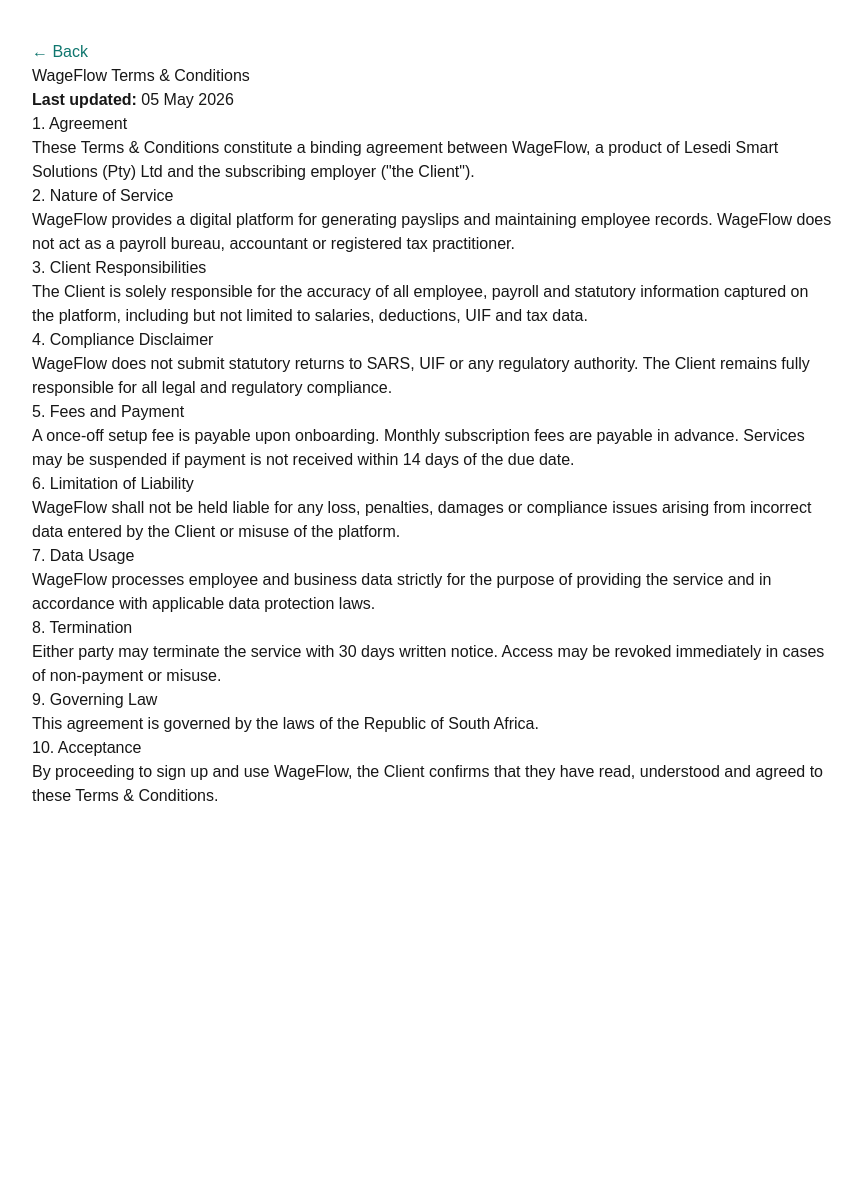
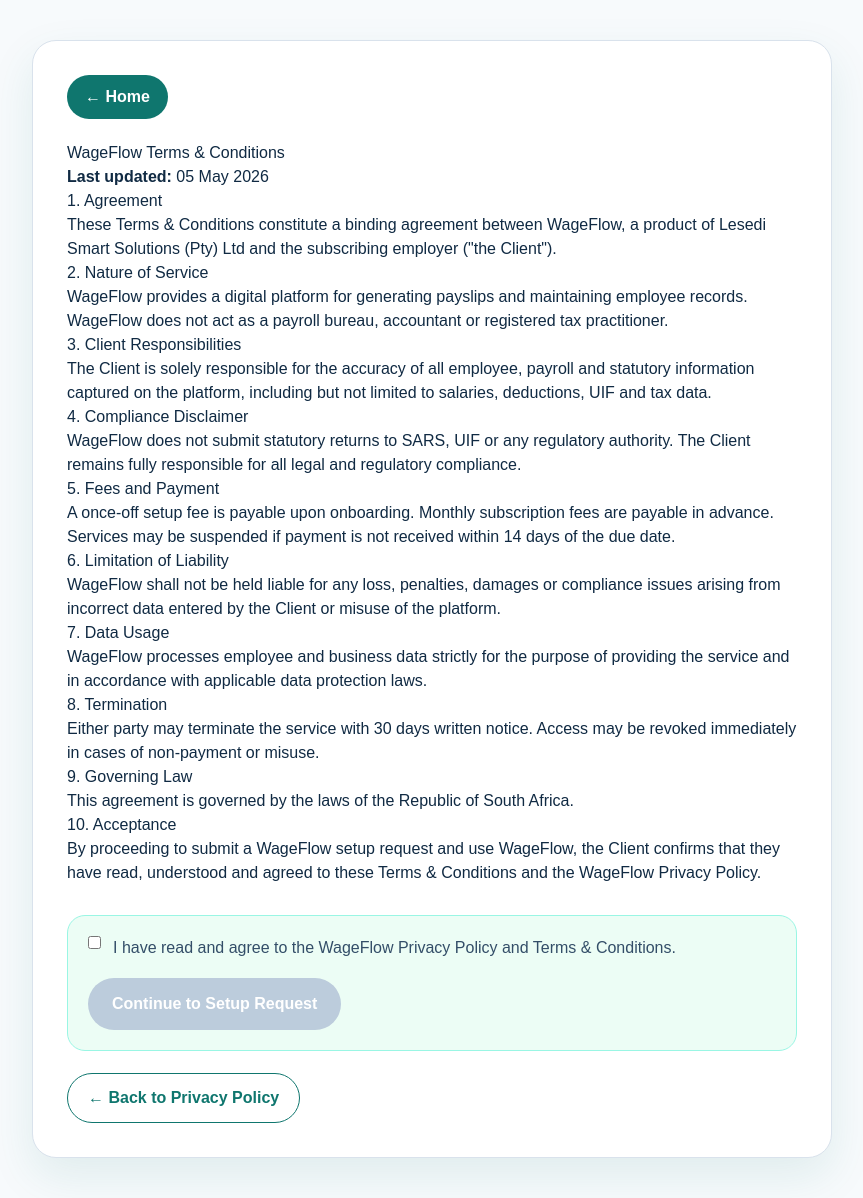
Before and after one commit to KaonPM/wageflow, a Next.js app: page /terms in a window 1280 px wide. Shown: the whole page, without its empty margins (208-1071 px from the left). Before the commit the page ends 848 px from the top, so only its background shows below. Built offline with nearby package versions, Linux system fonts and the light colour scheme.

Commit message:
WageFlow: updated Terms page with acceptance checkbox and smooth setup request flow

```diff
--- a/app/privacy/page.tsx
+++ b/app/privacy/page.tsx
@@ -4,7 +4,7 @@ export default function PrivacyPage() {
   return (
     <main style={page}>
       <div style={card}>
-        <Link href="/" style={back}>← Back</Link>
+        <Link href="/" style={homeButton}>← Home</Link>
 
         <h1>WageFlow Privacy Policy</h1>
         <p><strong>Last updated:</strong> 05 May 2026</p>
@@ -60,14 +60,78 @@ export default function PrivacyPage() {
         </p>
 
         <h3>9. Information Regulator</h3>
-<p>
-  Information Regulator Registration Number: 2026-010141
-</p>
-  </div>
-  </main>
+        <p>
+          Information Regulator Registration Number: 2026-010141
+        </p>
+
+        <div style={actionRow}>
+          <Link href="/get-started" style={secondaryButton}>
+            ← Back to Get Started
+          </Link>
+
+          <Link href="/terms" style={continueButton}>
+            Continue to Terms & Conditions
+          </Link>
+        </div>
+      </div>
+    </main>
   );
 }
 
-const page = { padding: 40 };
-const card = { maxWidth: 800, margin: "0 auto" };
-const back = { textDecoration: "none", color: "#0f766e" };
+const page = {
+  padding: 40,
+  background: "#f7fafc",
+  minHeight: "100vh",
+  fontFamily: "Arial, sans-serif",
+  color: "#102a43",
+};
+
+const card = {
+  maxWidth: 800,
+  margin: "0 auto",
+  background: "#ffffff",
+  padding: 34,
+  borderRadius: 24,
+  border: "1px solid #d9e2ec",
+  boxShadow: "0 18px 45px rgba(15, 118, 110, 0.10)",
+};
+
+const homeButton = {
+  display: "inline-block",
+  background: "#0f766e",
+  color: "#ffffff",
+  padding: "10px 18px",
+  borderRadius: 999,
+  textDecoration: "none",
+  fontWeight: 800,
+  marginBottom: 22,
+};
+
+const actionRow = {
+  display: "flex",
+  justifyContent: "space-between",
+  gap: 14,
+  flexWrap: "wrap" as const,
+  marginTop: 30,
+};
+
+const secondaryButton = {
+  display: "inline-block",
+  background: "#ffffff",
+  color: "#0f766e",
+  padding: "12px 20px",
+  borderRadius: 999,
+  border: "1px solid #0f766e",
+  textDecoration: "none",
+  fontWeight: 800,
+};
+
+const continueButton = {
+  display: "inline-block",
+  background: "#0f766e",
+  color: "#ffffff",
+  padding: "12px 20px",
+  borderRadius: 999,
+  textDecoration: "none",
+  fontWeight: 800,
+};
--- a/app/terms/page.tsx
+++ b/app/terms/page.tsx
@@ -1,10 +1,24 @@
+"use client";
+
+import { useState } from "react";
 import Link from "next/link";
 
 export default function TermsPage() {
+  const [accepted, setAccepted] = useState(false);
+
+  function handleContinue() {
+    if (!accepted) return;
+
+    localStorage.setItem("wageflow_terms_accepted", "true");
+    localStorage.setItem("wageflow_terms_accepted_at", new Date().toISOString());
+
+    window.location.href = "/signup";
+  }
+
   return (
     <main style={page}>
       <div style={card}>
-        <Link href="/" style={back}>← Back</Link>
+        <Link href="/" style={homeButton}>← Home</Link>
 
         <h1>WageFlow Terms & Conditions</h1>
         <p><strong>Last updated:</strong> 05 May 2026</p>
@@ -71,14 +85,118 @@ export default function TermsPage() {
 
         <h3>10. Acceptance</h3>
         <p>
-          By proceeding to sign up and use WageFlow, the Client confirms that
-          they have read, understood and agreed to these Terms & Conditions.
+          By proceeding to submit a WageFlow setup request and use WageFlow, the
+          Client confirms that they have read, understood and agreed to these
+          Terms & Conditions and the WageFlow Privacy Policy.
         </p>
+
+        <div style={acceptBox}>
+          <label style={checkWrap}>
+            <input
+              type="checkbox"
+              checked={accepted}
+              onChange={() => setAccepted(!accepted)}
+            />
+            <span>
+              I have read and agree to the WageFlow Privacy Policy and Terms & Conditions.
+            </span>
+          </label>
+
+          <button
+            type="button"
+            onClick={handleContinue}
+            disabled={!accepted}
+            style={accepted ? continueButton : disabledButton}
+          >
+            Continue to Setup Request
+          </button>
+        </div>
+
+        <div style={actionRow}>
+          <Link href="/privacy" style={secondaryButton}>
+            ← Back to Privacy Policy
+          </Link>
+        </div>
       </div>
     </main>
   );
 }
 
-const page = { padding: 40 };
-const card = { maxWidth: 800, margin: "0 auto" };
-const back = { textDecoration: "none", color: "#0f766e" };
+const page = {
+  padding: 40,
+  background: "#f7fafc",
+  minHeight: "100vh",
+  fontFamily: "Arial, sans-serif",
+  color: "#102a43",
+};
+
+const card = {
+  maxWidth: 800,
+  margin: "0 auto",
+  background: "#ffffff",
+  padding: 34,
+  borderRadius: 24,
+  border: "1px solid #d9e2ec",
+  boxShadow: "0 18px 45px rgba(15, 118, 110, 0.10)",
+};
+
+const homeButton = {
+  display: "inline-block",
+  background: "#0f766e",
+  color: "#ffffff",
+  padding: "10px 18px",
+  borderRadius: 999,
+  textDecoration: "none",
+  fontWeight: 800,
+  marginBottom: 22,
+};
+
+const acceptBox = {
+  marginTop: 30,
+  padding: 20,
+  borderRadius: 18,
+  background: "#ecfdf5",
+  border: "1px solid #99f6e4",
+};
+
+const checkWrap = {
+  display: "flex",
+  gap: 12,
+  alignItems: "flex-start",
+  color: "#334e68",
+  lineHeight: 1.5,
+  marginBottom: 18,
+};
+
+const continueButton = {
+  background: "#0f766e",
+  color: "#ffffff",
+  padding: "14px 24px",
+  borderRadius: 999,
+  border: "none",
+  fontWeight: 800,
+  cursor: "pointer",
+};
+
+const disabledButton = {
+  ...continueButton,
+  background: "#bcccdc",
+  cursor: "not-allowed",
+};
+
+const actionRow = {
+  display: "flex",
+  justifyContent: "flex-start",
+  marginTop: 22,
+};
+
+const secondaryButton = {
+  display: "inline-block",
+  background: "#ffffff",
+  color: "#0f766e",
+  padding: "12px 20px",
+  borderRadius: 999,
+  border: "1px solid #0f766e",
+  textDecoration: "none",
+  fontWeight: 800,
+};
```
